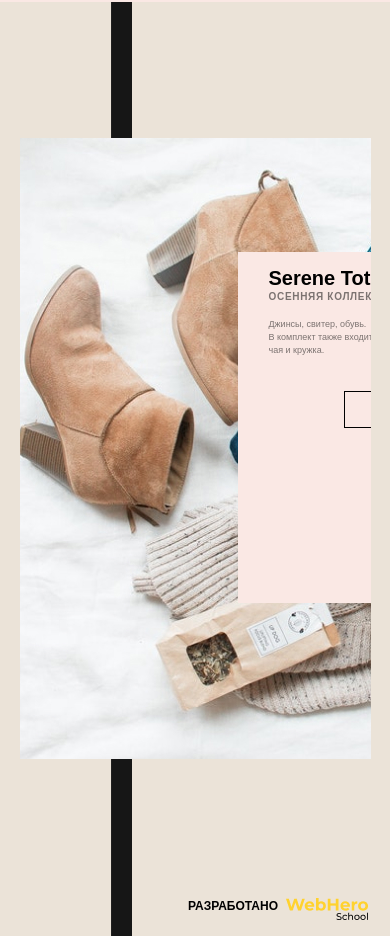
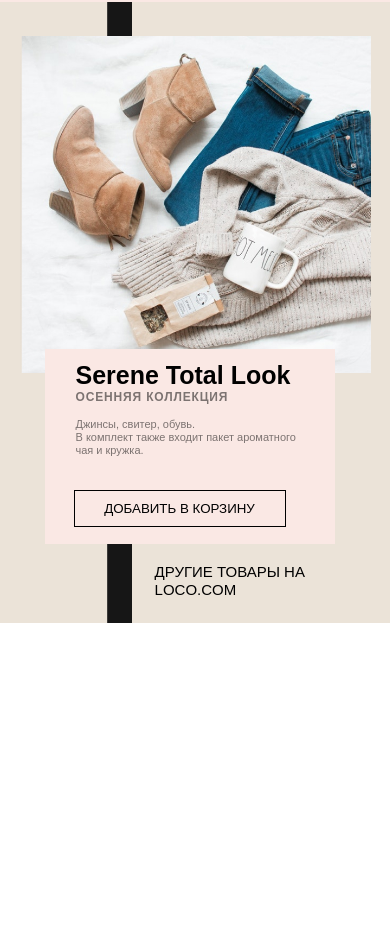
Before and after one commit to WebHeroSchool/Kh_css, a plain HTML site: page src/index.html in a window 390 px wide. Shown: the part 1431-2367 px from the top of the page. After the commit the page ends 2054 px from the top, so only its background shows below. Drawn offline with Linux system fonts and the light colour scheme.

Commit message:
адаптив 3х секций

```diff
--- a/src/index.html
+++ b/src/index.html
@@ -125,7 +125,7 @@
 	<div class="container">
 		<div class="look__wrap">
 		<div class="look__image">
-			<img src="img/look-image.jpg" alt="фото">
+			<img class="image_size" src="img/look-image.jpg" alt="фото">
 		</div>
 		<!-- /.look__image -->
 
--- a/src/sass/media.sass
+++ b/src/sass/media.sass
@@ -76,6 +76,19 @@
 		&__arrow
 			&::after
 				display: none
+	.look
+		&__image
+	  left: 20px
+	  left: 4%
+	 &__description
+	  top: 203px
+   left: -6%
+  &_arrow
+  	display: block
+  &__card
+  	// width: 397px
+	.image_size
+		width: 100%
 
 @media screen and (max-width: 991px)
 	header
@@ -146,6 +159,31 @@
    transform: translateX(-50%)
    &_style
    	font-size: 12px
+
+ .look
+ 	&__wrap
+ 		flex-direction: column
+ 	&__description
+ 		top: -73px
+   left: 133px
+  &__card
+   height: 317px
+   width: 428px
+  &_card-text
+  	width: 306px
+		&_card-number
+  	padding: 45px 0 0 0
+		&_arrow
+   margin-left: 40%
+   transform: translateX(-50%)
+  &__image
+   padding: 66px 0 140px 0
+	.image_size
+			width: 600px
+		 margin: 0 auto
+   display: block
+
+
 
 
 @media screen and (max-width: 768px)
@@ -292,6 +330,71 @@
 			font-size: 13px
 
 
+	.look
+		&__wrap
+			flex-direction: column
+		&__image
+			padding: 34px 0 0 0
+			max-width: 320px
+			left: auto
+		&__card
+			width: 250px
+			height: 195px
+		&__description
+			left: 25px
+			top: -24px
+
+
+	.image_size
+		max-width: 320px
+	.look_card-number
+		padding: 33px 0 0 56px
+	.look_btn
+		width: 212px
+	.look_arrow
+		display: block
+  margin-top: 35px
+  padding: 0
+  margin-left: 56%
+  transform: translateX(-56%)
+  &::after
+  	display: block
+  	right: 31px
+ .arrow
+  font-size: 15px
+
+ .look
+ 	&__card
+ 		width: 290px
+ 		&__title
+ .card
+ 	&__title
+ 		font-size: 25px
+ 	&__subtitle
+   padding: 5px 0 0 31px
+   font-size: 12px
+  &__text
+   font-size: 11px
+   width: 264px
+  &__number
+
+ .image_size
+  max-width: 450px
+	.look_btn
+		margin-left: -7px
+	.look_card-number
+  padding: 33px 0 0 0px
+  width: 218px
+ .look_arrow
+ 	margin-top: 19px
+	 &::after
+	 	display: none
+
+
+.footer
+	display: none
+
+
 
 
 @media only screen and (max-width: 320px)
@@ -431,4 +534,40 @@
 	.btn
 		&_text
 			line-height: 0px
-			font-size: 13px
+
+
+	.look
+		&__wrap
+			flex-direction: column
+		&__image
+			padding: 34px 0 0 0
+			max-width: 320px
+			left: auto
+		&__card
+			width: 250px
+			height: 195px
+		&__description
+			left: 25px
+			top: -24px
+
+
+	.image_size
+		max-width: 320px
+	.look_card-number
+		padding: 33px 0 0 56px
+	.look_btn
+		width: 212px
+	.look_arrow
+		display: block
+  margin-top: 35px
+  padding: 0
+  margin-left: 56%
+  transform: translateX(-56%)
+  &::after
+  	display: block
+  	right: 31px
+ .arrow
+  font-size: 15px
+
+.footer
+	display: none
--- a/src/sass/style.sass
+++ b/src/sass/style.sass
@@ -338,7 +338,7 @@ header
 
 .look
 	background: #ebe3d8
-	background-image: linear-gradient(to left,rgb(235, 227, 216) 66.1%,rgb(22, 22, 22) 61.5%,rgb(22, 22, 22) 71.4%,rgb(235, 227, 216) 71.6%)
+	background-image: linear-gradient(to left,rgb(235, 227, 216) 66.1%,rgb(22, 22, 22) 66.1%,rgb(22, 22, 22) 72.4%,rgb(235, 227, 216) 72.6%)
 	&__wrap
 		display: flex
 		margin: 0 auto
@@ -405,7 +405,7 @@ header
 
 .footer
 	background: #ebe3d8
-	background-image: linear-gradient(to left,rgb(235, 227, 216) 66.1%,rgb(22, 22, 22) 61.5%,rgb(22, 22, 22) 71.4%,rgb(235, 227, 216) 71.6%)
+	background-image: linear-gradient(to left,rgb(235, 227, 216) 66.1%,rgb(22, 22, 22) 66.1%,rgb(22, 22, 22) 72.4%,rgb(235, 227, 216) 72.4%)
 	&__copyrights
 		font-family: Montserrat, sans-serif
 		font-style: normal
```
Also changed, not shown: src/css/media.css, src/css/style.css, 1 other file.
